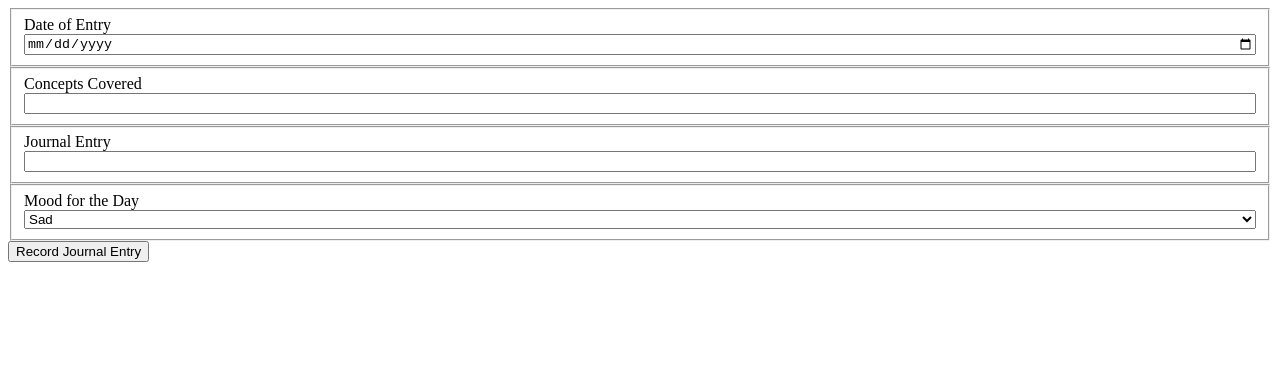
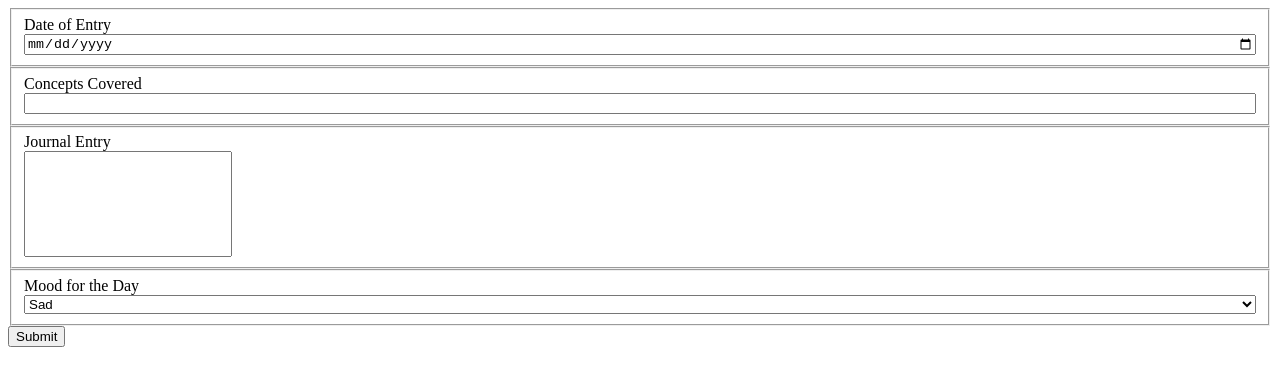
Before and after one commit to Nick-T-Hansen/daily-journal, a plain HTML site: page src/index.html in a window 1280 px wide. Drawn offline with Linux system fonts and the light colour scheme.

Commit message:
changed the form button to an input form item and modified the size of the journal entry text box to accomodate larger strings of text.

```diff
--- a/src/index.html
+++ b/src/index.html
@@ -19,7 +19,7 @@
         </fieldset>
         <fieldset>
             <label for="journalEntry">Journal Entry</label>
-            <input type="textarea" name="journalEntry" id="journalEntry">
+            <input type="textarea" rows="4" cols="50" name="journalEntry" id="journalEntry">
         </fieldset>
         <fieldset>
             <label for="mood">Mood for the Day</label>
@@ -30,7 +30,8 @@
                 <option value="content">Content</option>
             </select>
         </fieldset>
+        <input type="submit" value="Submit">
     </form>
-    <button>Record Journal Entry</button>
+
 </body>
 </html>
--- a/src/styles/journal.css
+++ b/src/styles/journal.css
@@ -2,3 +2,7 @@ fieldset {
     display: flex;
     flex-direction: column;
 }
+#journalEntry {
+    height: 100px;
+    width: 200px;
+}
```
